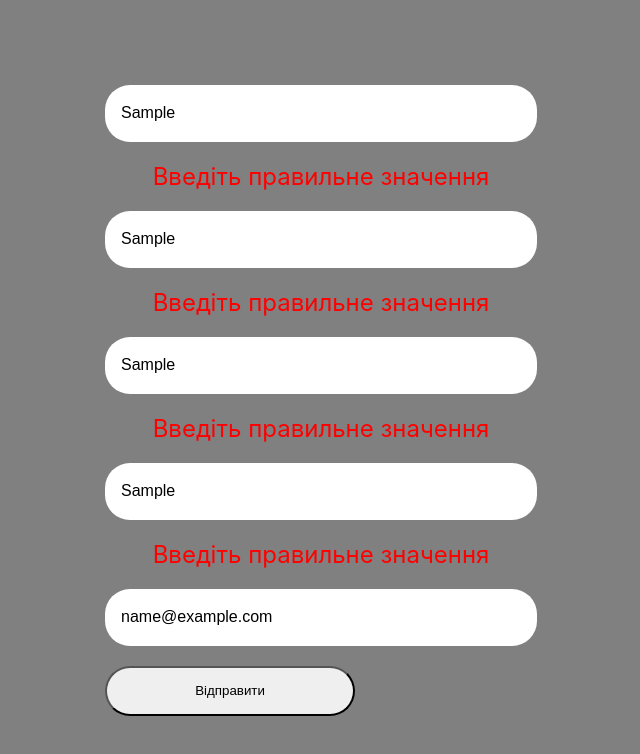
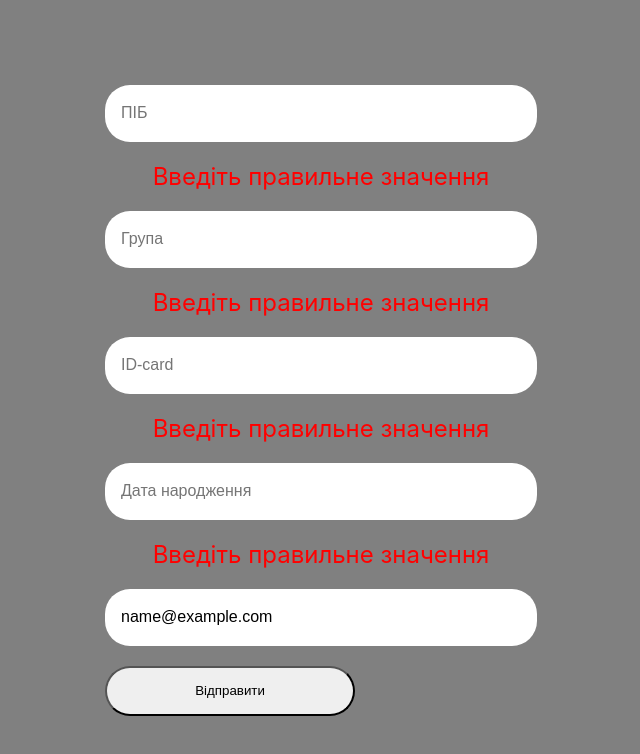
Before and after one commit to tarasmal/frontend-5.github.io, a React (Create React App) app: page / in a window 1280 px wide. Both pictures are taken after typing "Sample", "Sample", "Sample", "Sample", "name@example.com" into the empty fields and a click on the button "Відправити". Shown: the top 754 px of the page, without its empty margins (319-959 px from the left). Built offline with nearby package versions, Linux system fonts and the light colour scheme.

Commit message:
fix validation logic a bit

```diff
--- a/src/components/Form/Form.jsx
+++ b/src/components/Form/Form.jsx
@@ -4,7 +4,7 @@ import './Form.css';
 
 const Form = ({id}) => {
     const names = ['ПІБ', 'Група', 'ID-card', 'Дата народження', 'Email'];
-    const [validInputs, setValidInputs] = useState(Array(names.length).fill(true));
+    const [validInputs, setValidInputs] = useState(Array(names.length).fill(NaN));
     const ref = useRef(null);
     const regexpPatterns = useMemo(() => [
         /^([А-ЯІЇЄ][а-яіїє']+\s){2}[А-ЯІЇЄ][а-яіїє']+$/u,
@@ -13,6 +13,7 @@ const Form = ({id}) => {
         /^(0[1-9]|[12][0-9]|3[01])\.(0[1-9]|1[012])\.\d{4}$/,
         /^[\w-\.]+@([\w-]+\.)+[\w-]{2,4}$/
     ], [])
+
     const getFormData = (e) => {
         e.preventDefault()
         const form = ref.current
@@ -34,6 +35,12 @@ const Form = ({id}) => {
     }
     const onSubmit = (e) => {
         validateForm(e)
+        if (validInputs.every((validationResult) => validationResult === true)) {
+            alert('YES')
+        }
+        else {
+            alert('NO')
+        }
     }
 
     return (
--- a/src/components/Input/Input.jsx
+++ b/src/components/Input/Input.jsx
@@ -3,6 +3,11 @@ import './Input.css';
 
 const Input = ({isValid, ...props}) => {
     const [value, setValue] = useState('')
+    useEffect(() => {
+        if (!isValid) {
+            setValue('')
+        }
+    }, [isValid]);
     return (
         <>
             <input
@@ -12,8 +17,8 @@ const Input = ({isValid, ...props}) => {
                 {...props}
             />
             {
-                !isValid &&
-                <div className={'validation'}>Введіть правильне значення</div>
+                isValid === false ?
+                <div className={'validation'}>Введіть правильне значення</div> : <></>
             }
         </>
 
```
